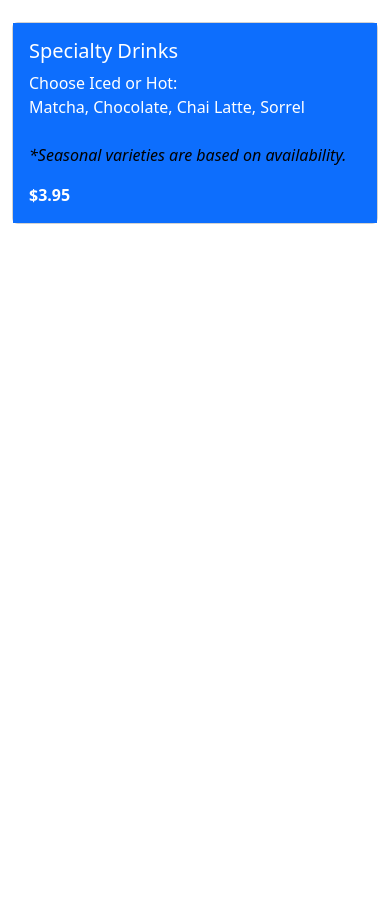
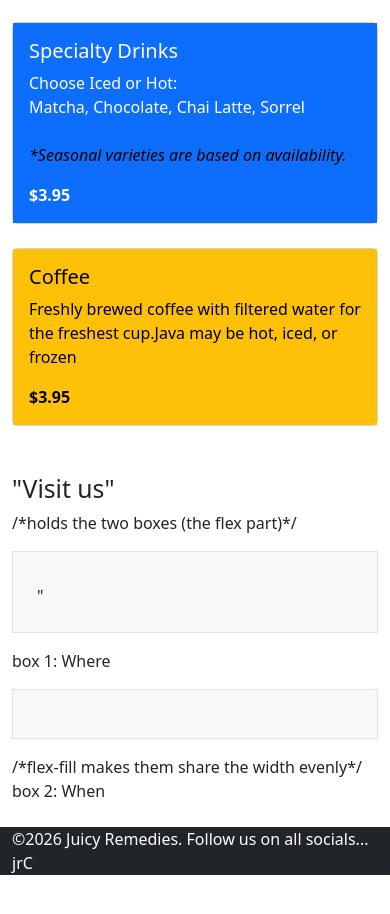
Before and after one commit to Developin-JRC/food-truck-site, a plain HTML site: page index.html in a window 390 px wide. Shown: the part 819-1733 px from the top of the page. Before the commit the page ends 1091 px from the top, so only its background shows below. Drawn offline with nearby package versions, Linux system fonts and the light colour scheme.

Commit message:
Add Add responsive card and visit section

```diff
--- a/index.html
+++ b/index.html
@@ -18,7 +18,7 @@
             <h2 class="mb-4">Menu</h2>
                 <div class="row g-4">
                 <!--card 1-->
-                        <div class="col-md-4">
+                        <div class="col-12 col-md-6 col-lg-4">
                             <div class="card h-100">
                                 <div class="card-body bg-warning text-success">
                                     <h3 class="card-title h5">Classic Lemonade</h3>
@@ -29,7 +29,7 @@
                         </div>
 
                 <!-- card 2-->
-                    <div class="col-md-4">
+                    <div class="col-12 col-md-6 col-lg-4">
                         <div class="card h-100">
                             <div class="card-body bg-success text-white">
                                 <h3 class="card-title h5">Herbal Tea</h3>
@@ -40,7 +40,7 @@
                     </div>
 
                 <!-- card 3-->
-                    <div class="col-md-4">
+                    <div class="col-12 col-md-6 col-lg-4">
                         <div class="card h-100">
                             <div class="card-body bg-primary text-white">
                                 <h3 class="card-title h5">Specialty Drinks</h3>
@@ -50,6 +50,26 @@
                             </div>
                         </div>
                     </div>
+                <!--Card 4-->
+                    <div class="col-12 col-md-6 col-lg-4">
+                        <div class="card h-100">
+                            <div class="card-body bg-warning text-black">
+                                <h3 class="card-title h5">Coffee</h3>
+                                <p class="card-text">Freshly brewed coffee with filtered water for the freshest cup.Java may be hot, iced, or frozen<br /><i class="text-black"></i></p>
+                                <p class="fw-bold text-black mb-0">$3.95</p>
+                            </div>
+                        </div>
+                    </div>
         </session>
+        <section id="visit" class="mt-5">
+            <h2 class=""mb-4>"Visit us"</h2>
+            <div class="d-flex flex-column flex-md-row gap-3"> /*holds the two boxes (the flex part)*/
+                <div class="p-4 bg-light border flex-fill">
+                    <h3 class="<h3 class="h5"></h3>"
+                </div> box 1: Where
+                <div class="p-4 bg-light border flex-fill"></div> /*flex-fill makes them share the width evenly*/ box 2: When
+        </section>
+        <footer class="bg-dark text-white">&copy;2026 Juicy Remedies. Follow us on all socials... jrC</footer>
+    </main>
 </body>
 </html>
```
